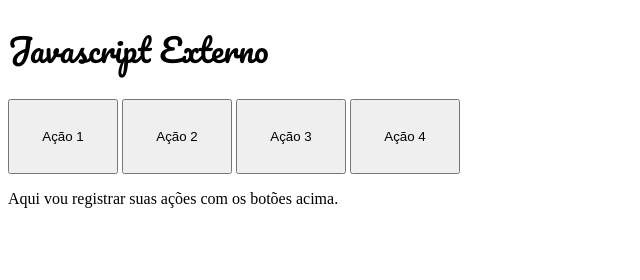
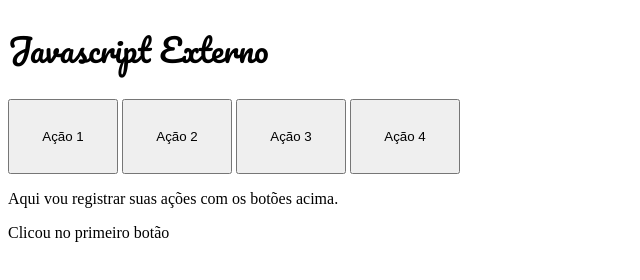
Before and after one commit to SilasAlefe/Curso-de-JavaScript, a plain HTML site: page Exercícios/Ex010/index.html in a window 1280 px wide. Both pictures are taken after a click on the button "Ação 1". Shown: the whole page, without its empty margins (0-640 px from the left). Drawn offline with Linux system fonts and the light colour scheme.

Commit message:
Atualização 30/06/2025 - 17:13

```diff
--- a/Exercícios/Ex010/index.html
+++ b/Exercícios/Ex010/index.html
@@ -30,6 +30,8 @@
 
     <p>Aqui vou registrar suas ações com os botões acima.</p>
 
+    <p id="txt"></p>
+
     <script src="js.js"></script>
 </body>
 </html>
--- a/Exercícios/Ex010/js.js
+++ b/Exercícios/Ex010/js.js
@@ -9,4 +9,16 @@ bt3.addEventListener('click', clicou3)
 bt4.addEventListener('click', clicou4)
 
 
-document.write(`testando ${bt1}`)
+function clicou1(){
+    var txt = document.querySelector('#txt')
+    txt.innerHTML = ('Clicou no primeiro botão')
+}
+function clicou2(){
+
+}
+function clicou3(){
+
+}
+function clicou4(){
+
+}
```
